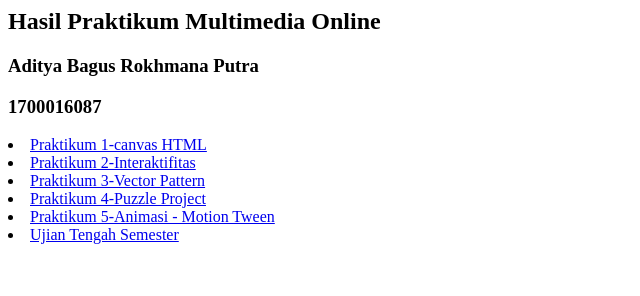
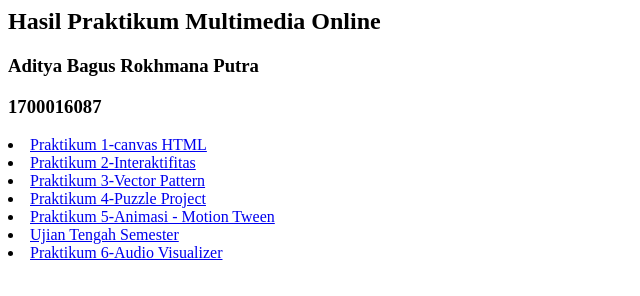
Before and after one commit to adityabrp87/adityamulon, a plain HTML site: page index.html in a window 1280 px wide. Shown: the whole page, without its empty margins (0-640 px from the left). Drawn offline with Linux system fonts and the light colour scheme.

Commit message:
Update index.html

```diff
--- a/index.html
+++ b/index.html
@@ -10,6 +10,7 @@
 <li> <a href="praktikum_4_1700016087.html"> Praktikum 4-Puzzle Project </a> </li>
 <li> <a href="praktikum_5_1700016087.html"> Praktikum 5-Animasi - Motion Tween </a> </li>
 <li> <a href="UTS_1700016087.html"> Ujian Tengah Semester</a> </li>
+<li> <a href="praktikum_6_1700016087.html"> Praktikum 6-Audio Visualizer </a> </li>
 
 </body>
 </html>
```
